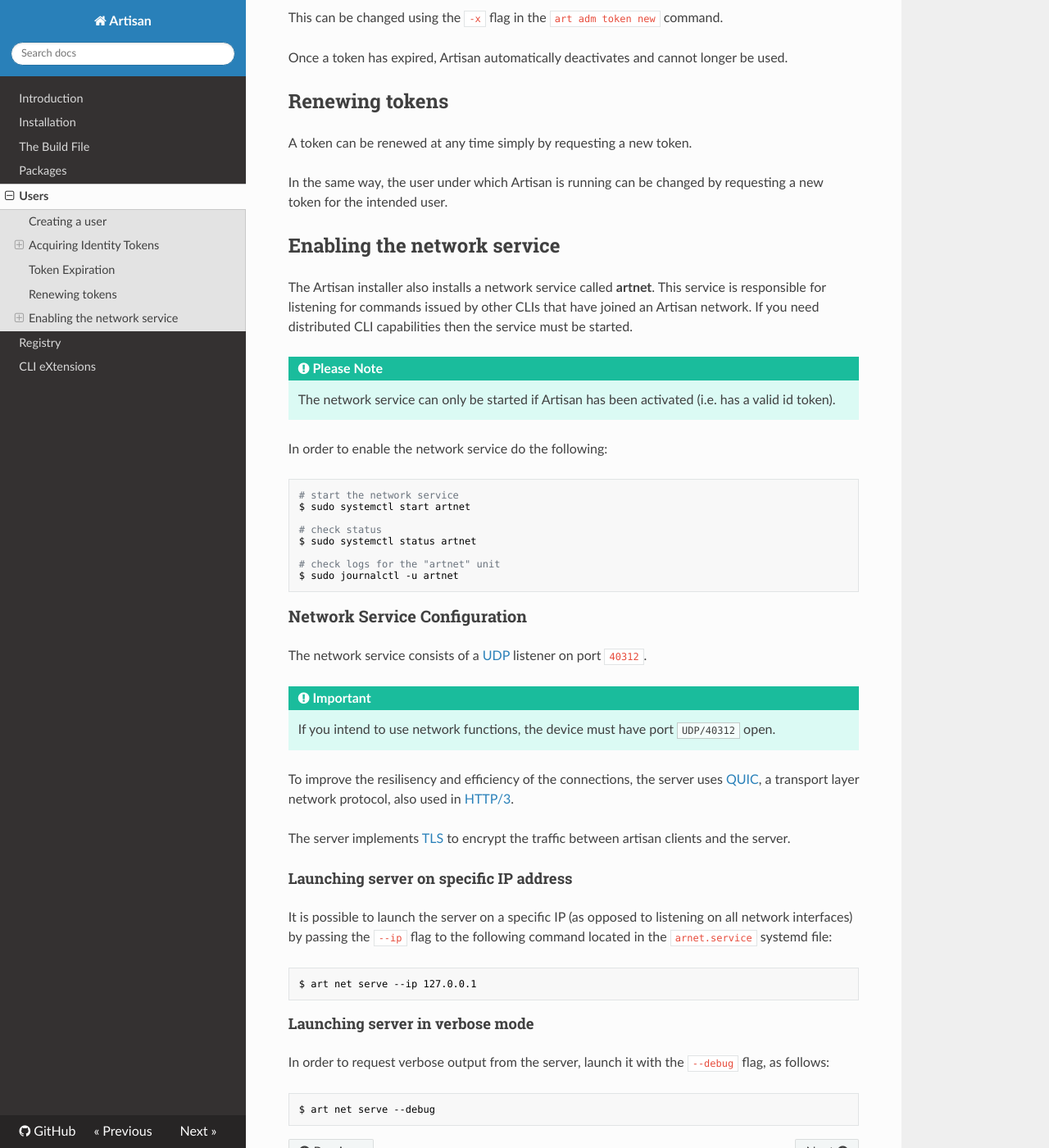
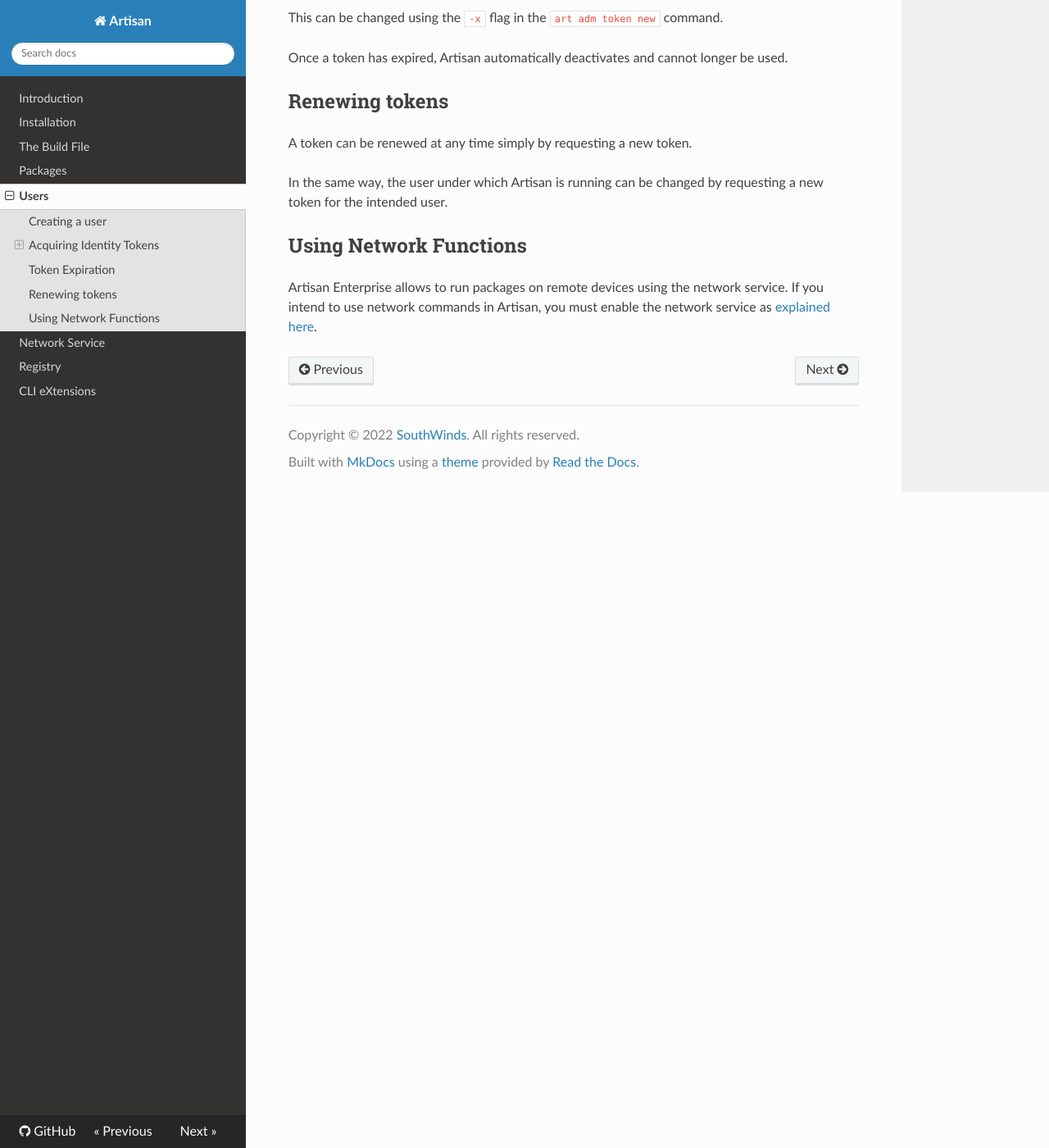
Before and after one commit to southwinds-io/artdocs, an MkDocs documentation site: the page built from docs/users.md, in a window 1280 px wide and 1400 px high, scrolled down 3397 px. Shown: the whole window at 82% size. Built offline with MkDocs 1.6.1, drawn with Linux system fonts in a browser that asks for light colours; nearby versions of some CDN libraries.

Commit message:
update docs

````diff
--- a/docs/users.md
+++ b/docs/users.md
@@ -153,52 +153,7 @@ A  token can be renewed at any time simply by requesting a new token.
 
 In the same way, the user under which Artisan is running can be changed  by requesting a new token for the intended user.
 
+## Using Network Functions
 
-## Enabling the network service
-
-The Artisan installer also installs a network service called __artnet__.
-This service is responsible for listening for commands issued by other CLIs that have joined
-an Artisan network. If you need distributed CLI capabilities then the service must be started.
-
-!!! important "Please Note"
-    The network service can only be started if Artisan has been activated (i.e. has a valid id token).
-
-In order to enable the network service do the following:
-
-```bash
-# start the network service
-$ sudo systemctl start artnet
-
-# check status
-$ sudo systemctl status artnet
-
-# check logs for the "artnet" unit
-$ sudo journalctl -u artnet
-```
-
-### Network Service Configuration
-
-The network service consists of a [UDP](https://en.wikipedia.org/wiki/User_Datagram_Protocol) listener on port `40312`.
-
-!!! important
-    If you intend to use network functions, the device must have port `UDP/40312` open.
-
-To improve the resilisency and efficiency of the connections, the server uses [QUIC](https://en.wikipedia.org/wiki/QUIC), a transport layer network protocol, also used in [HTTP/3](https://en.wikipedia.org/wiki/HTTP/3).
-
-The server implements [TLS](https://en.wikipedia.org/wiki/Transport_Layer_Security) to encrypt the traffic between artisan clients and the server.
-
-#### Launching server on specific IP address
-
-It is possible to launch the server on a specific IP (as opposed to listening on all network interfaces) by passing the `--ip` flag to the following command located in the `arnet.service` systemd file:
-
-```bash
-$ art net serve --ip 127.0.0.1
-```
-
-#### Launching server in verbose mode
-
-In order to request verbose output from the server, launch it with the `--debug` flag, as follows:
-
-```bash
-$ art net serve --debug
-```
+Artisan Enterprise allows to run packages on remote devices using the network service.
+If you intend to use network commands in Artisan, you must enable the network service as [explained here](network_service.md).
--- a/mkdocs.yml
+++ b/mkdocs.yml
@@ -21,5 +21,6 @@ nav:
   - The Build File: 'build_file.md'
   - Packages: 'packages.md'
   - Users: 'users.md'
+  - Network Service: 'network_service.md'
   - Registry: 'registry.md'
   - CLI eXtensions: 'extensions.md'
````
Also changed, not shown: docs/installation.md (+1 -1 lines).
